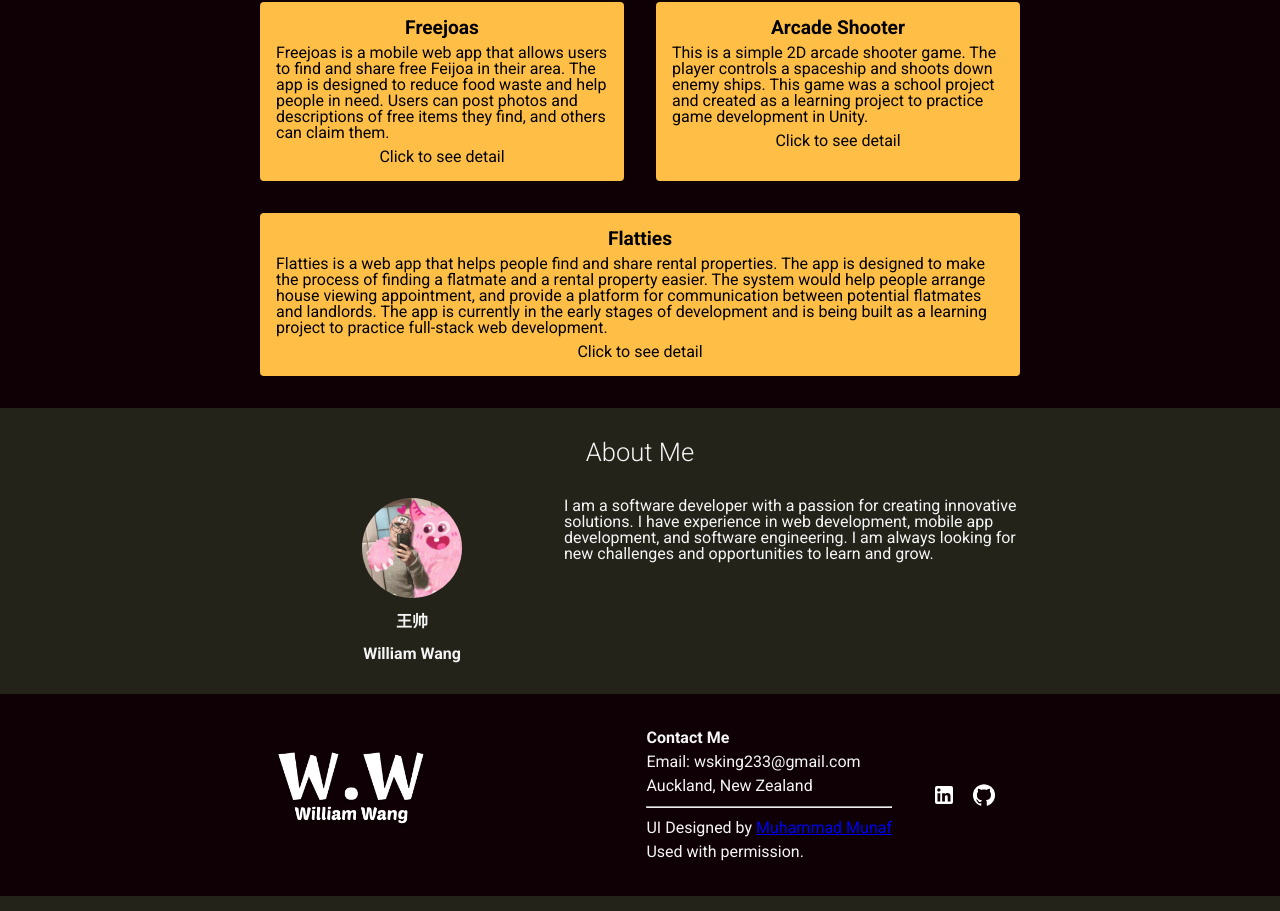
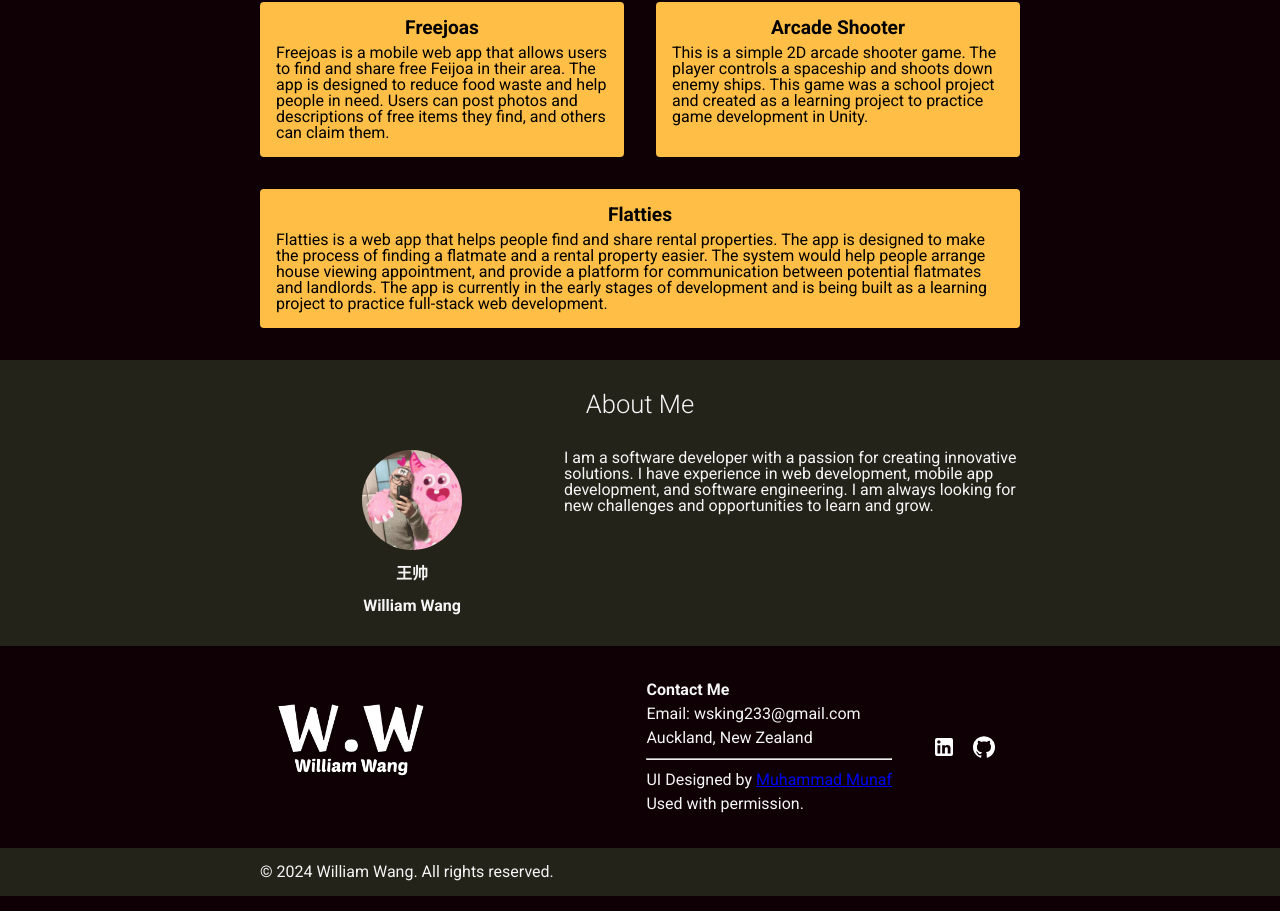
Before and after one commit to wsking233/Profile-Page, a React (Create React App) app in the folder william-profile/: page / in a window 1280 px wide. Shown: the part 1156-2067 px from the top of the page. Built offline with nearby package versions, Linux system fonts and the light colour scheme.

Commit message:
delete unused modules

```diff
--- a/package.json
+++ /dev/null
@@ -1,5 +0,0 @@
-{
-  "dependencies": {
-    "@fortawesome/react-fontawesome": "^0.2.0"
-  }
-}
--- a/william-profile/src/components/Project.js
+++ b/william-profile/src/components/Project.js
@@ -7,7 +7,7 @@ function ProjectCard(props) {
         <div className='projectCard'>
             <h4 className='cardsTitle'>{props.data.title}</h4>
             <p>{props.data.description}</p>
-            <a>Click to see detail</a>
+            {/* <a>Click to see detail</a> */}
         </div>
     );
 }
```
Also changed, not shown: 1 other file (tests, documents, lock files or other folders).
